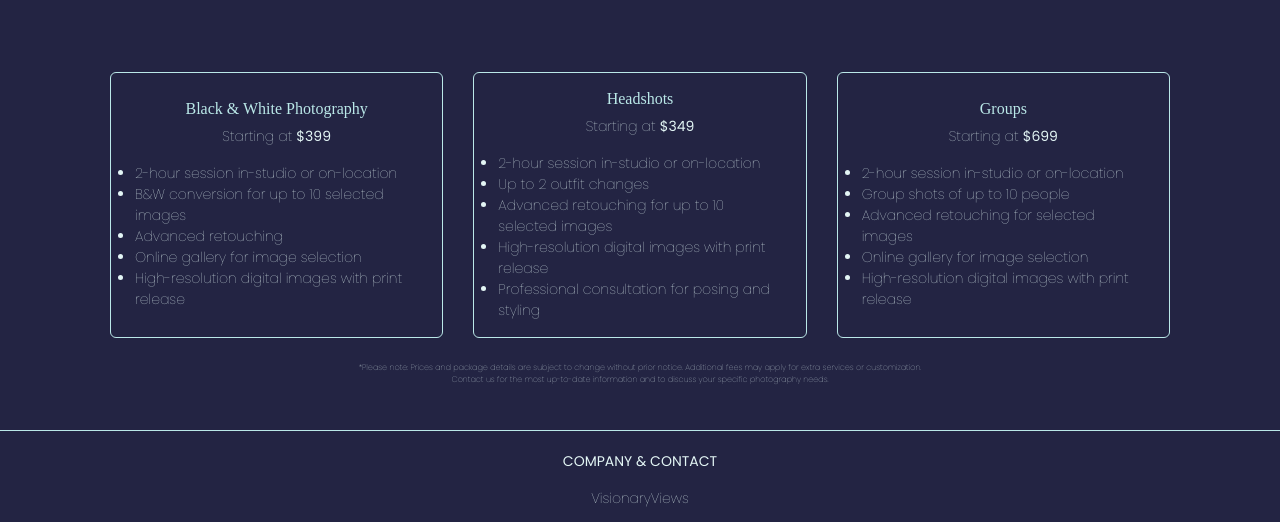
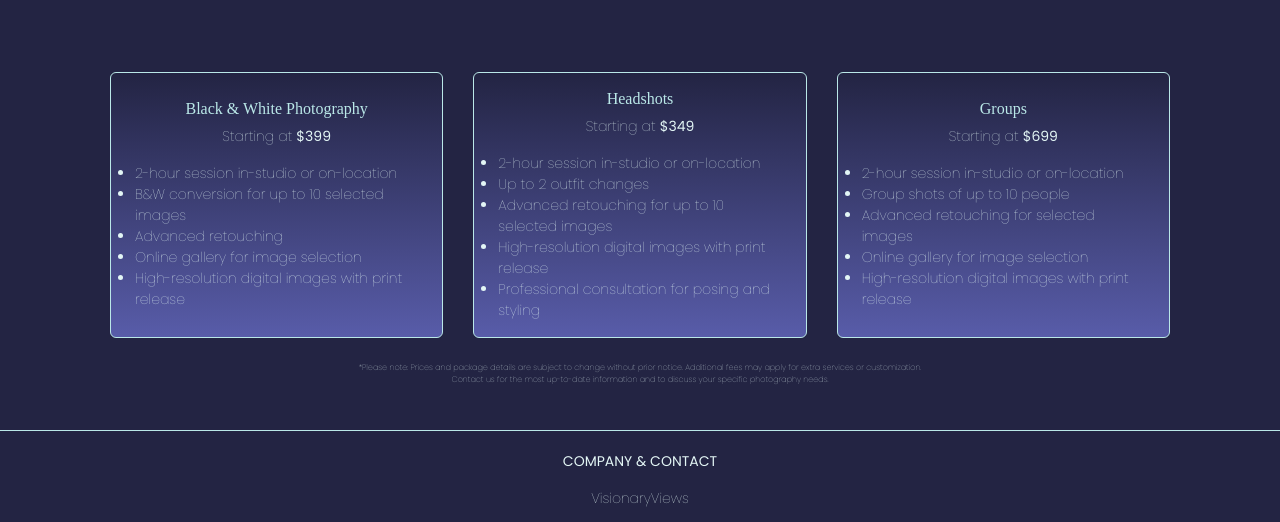
Before and after one commit to kaaathi1211/VisionaryViews, a plain HTML site: page services.html in a window 1280 px wide. Shown: the part 764-1286 px from the top of the page. Drawn offline with nearby package versions, Linux system fonts and the light colour scheme; a web font is replaced by a local one.

Commit message:
Added linear gradient colour

```diff
--- a/project.css
+++ b/project.css
@@ -147,6 +147,8 @@ label {
 }
 
 .pricing-box {
+    background-color: var(--body-background-color);
+    background: linear-gradient(#232443, #585CA9);
     border: 0.5px solid var(--primary-color);
     border-radius: 6px;
     padding: 16px;
```
